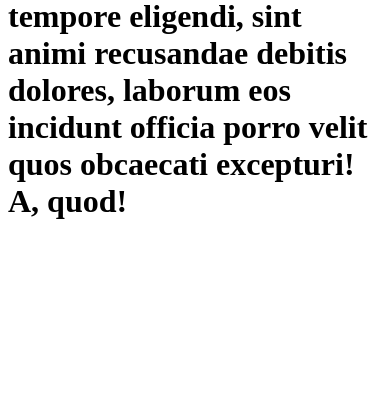
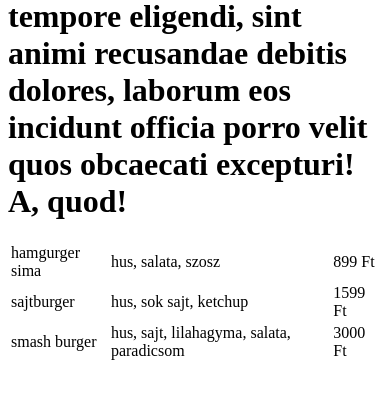
Before and after one commit to SzerencsesLucky/etterem, a plain HTML site: page hamburgerek.html in a window 390 px wide. Shown: the part 266-660 px from the top of the page. Drawn offline with Linux system fonts and the light colour scheme.

Commit message:
hamburgerek tablazat

```diff
--- a/hamburgerek.html
+++ b/hamburgerek.html
@@ -15,6 +15,23 @@
 
 	<p><h1>Hamburgerek</h1></p>
 <h1>Lorem ipsum dolor sit amet, <b>consectetur</b> adipisicing elit. <i>Fugit</i> totam, <u>aliquam</u> omnis tempore eligendi, sint animi recusandae debitis dolores, laborum eos incidunt officia porro velit quos obcaecati excepturi! A, quod!</h1>
+<table>
+	<tr>
+		<td>hamgurger sima</td>
+		<td>hus, salata, szosz</td>
+		<td>899 Ft</td>
+	</tr>
+	<tr>
+		<td>sajtburger</td>
+		<td>hus, sok sajt, ketchup</td>
+		<td>1599 Ft</td>
+	</tr>
+	<tr>
+		<td>smash burger</td>
+		<td>hus, sajt, lilahagyma, salata, paradicsom</td>
+		<td>3000 Ft</td>
+	</tr>
+</table>
 </body>
 
 </html>
```
